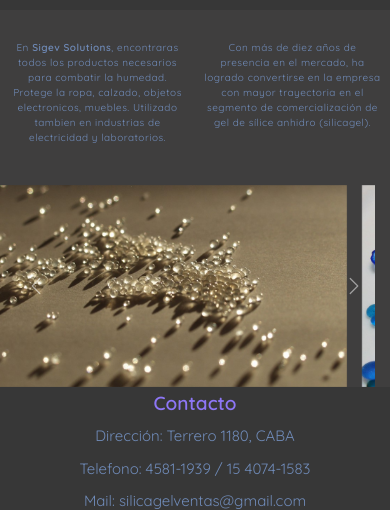
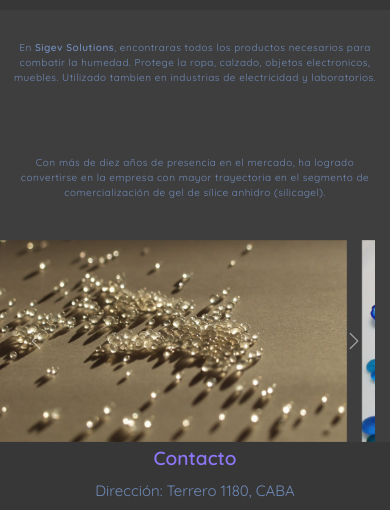
Before and after one commit to MateoArbia/SigevSolutions, a website: page index.html in a window 390 px wide. Shown: the part 44-554 px from the top of the page. Drawn offline with Linux system fonts and the light colour scheme.

Commit message:
Modificacion en el index para vista mobile y cambio en el action del form en Contacto

```diff
--- a/index.html
+++ b/index.html
@@ -36,8 +36,8 @@
         <section>
             <div class="container">
                 <div class="row">
-                    <p class="text-center col-lg-6 col-6">En <strong>Sigev Solutions</strong>, encontraras todos los productos necesarios para combatir la humedad. Protege la ropa, calzado, objetos electronicos, muebles. Utilizado tambien en industrias de electricidad y laboratorios.</p>
-                    <p class="text-center col-lg-6 col-6">Con más de diez años de presencia en el mercado, ha logrado convertirse en la empresa con mayor trayectoria en el segmento de comercialización de gel de sílice anhidro (silicagel).</p>
+                    <p class="text-center col-lg-6">En <strong>Sigev Solutions</strong>, encontraras todos los productos necesarios para combatir la humedad. Protege la ropa, calzado, objetos electronicos, muebles. Utilizado tambien en industrias de electricidad y laboratorios.</p>
+                    <p class="text-center col-lg-6">Con más de diez años de presencia en el mercado, ha logrado convertirse en la empresa con mayor trayectoria en el segmento de comercialización de gel de sílice anhidro (silicagel).</p>
                 </div>
             </div>
             <div class="container carouselSize">
```
Also changed, not shown: html/contacto.html (+1 -1 lines).
